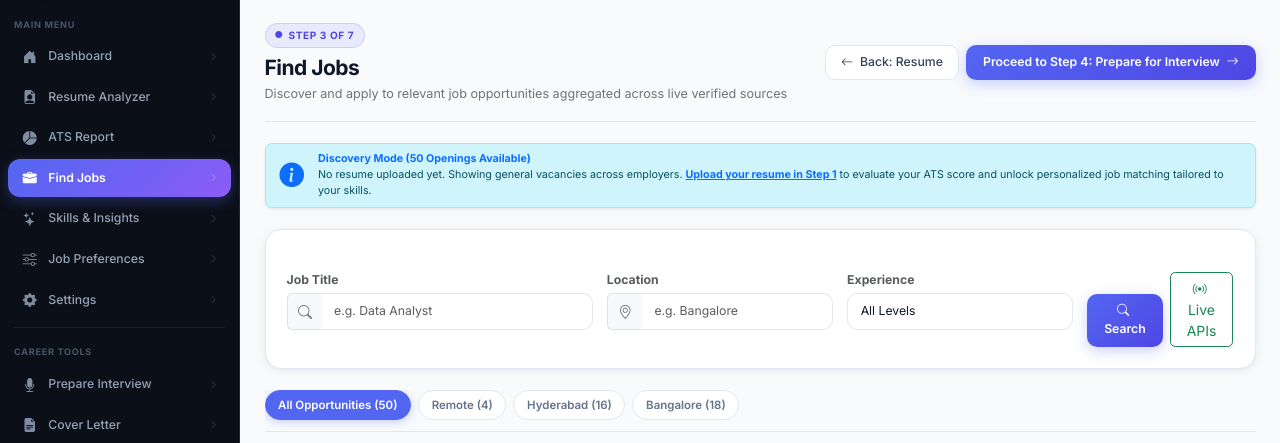
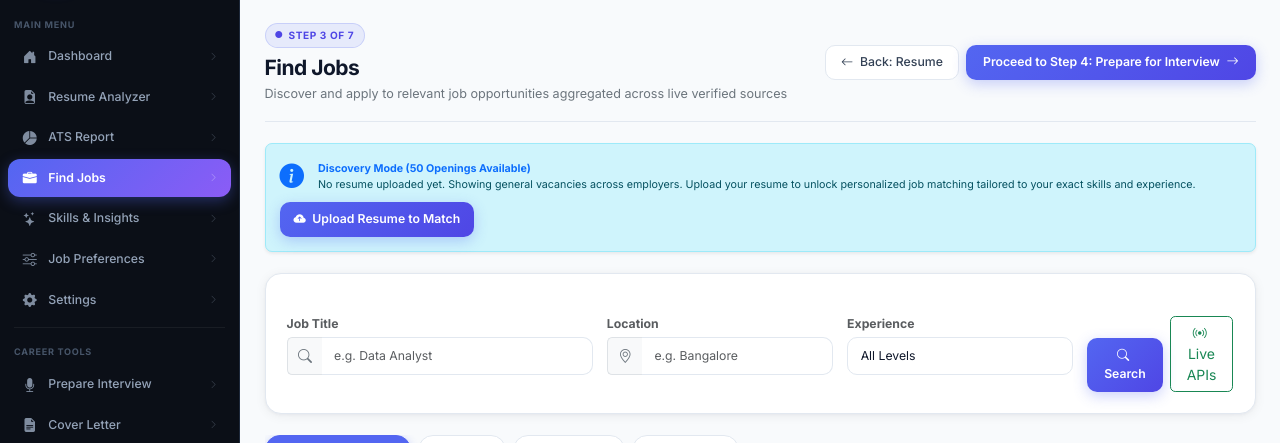
Before and after one commit to Vishnu-Sai-bit/AI_Job_Agent, a Flask app: page /jobs/ in a window 1280 px wide. Shown: the part 60-503 px from the top of the page. Run offline with Flask 3, Linux system fonts and the light colour scheme.

Commit message:
AI Job Agent

```diff
--- a/app/routes/resumes.py
+++ b/app/routes/resumes.py
@@ -76,8 +76,8 @@ def upload():
         with open("data/default_parsed_resume.json", "w", encoding="utf-8") as f:
             json.dump(parsed_dict, f, indent=2)
 
-        flash(f"Resume '{file.filename}' uploaded and parsed successfully! ATS Score: {parsed_dict['ats_score']}%", "success")
-        return redirect(url_for("resumes.parsed"))
+        flash(f"Resume '{file.filename}' uploaded and analyzed successfully! Found {len(parsed_dict['skills'])} skills. Showing tailored jobs matching your resume profile:", "success")
+        return redirect(url_for("jobs.index"))
     except Exception as e:
         flash(f"Analysis error: {e}", "danger")
         return redirect(url_for("resumes.index"))
--- a/app/templates/jobs/index.html
+++ b/app/templates/jobs/index.html
@@ -22,24 +22,39 @@
 
 <!-- Personalized Resume Match Notice -->
 {% if has_resume and candidate.skills %}
-  <div class="alert alert-success d-flex align-items-center mb-4 rounded-3 border-success-subtle bg-success-subtle py-2 px-3 shadow-sm">
+  <div class="alert alert-success d-flex align-items-center justify-content-between mb-4 rounded-3 border-success-subtle bg-success-subtle py-3 px-3 shadow-sm flex-wrap gap-2">
+    <div class="d-flex align-items-center">
       <i class="bi bi-patch-check-fill text-success fs-3 me-3"></i>
       <div class="small">
         <strong class="text-success d-block fs-6">Personalized Resume Matching Active ({{ jobs|length }} Matches)</strong>
-      Showing opportunities specifically matched to your resume:
+        Showing opportunities matched specifically to your uploaded resume:
         <span class="badge bg-success text-white">{{ candidate.preferred_role or 'Target Role' }}</span>
         <span class="badge bg-primary text-white">{{ candidate.experience_years or 0 }} yrs experience</span>
         <span class="badge bg-dark text-white">{{ candidate.skills|length }} verified skills</span>
         <span class="text-secondary ms-1">({{ candidate.skills[:5]|join(', ') }}{% if candidate.skills|length > 5 %}...{% endif %})</span>
       </div>
     </div>
+    <div class="d-flex gap-2 align-items-center">
+      <a href="{{ url_for('resumes.analyze') }}" class="btn btn-outline-success btn-sm px-3 fw-semibold">
+        <i class="bi bi-pie-chart-fill me-1"></i> ATS Report ({{ candidate.ats_score }}%)
+      </a>
+      <a href="{{ url_for('resumes.index') }}" class="btn btn-outline-secondary btn-sm px-3">
+        <i class="bi bi-upload me-1"></i> Re-upload Resume
+      </a>
+    </div>
+  </div>
 {% else %}
-  <div class="alert alert-info d-flex align-items-center mb-4 rounded-3 border-info-subtle bg-info-subtle py-2 px-3 shadow-sm">
+  <div class="alert alert-info d-flex align-items-center justify-content-between mb-4 rounded-3 border-info-subtle bg-info-subtle py-3 px-3 shadow-sm flex-wrap gap-2">
+    <div class="d-flex align-items-center">
       <i class="bi bi-info-circle-fill text-primary fs-3 me-3"></i>
       <div class="small">
         <strong class="text-primary d-block">Discovery Mode ({{ jobs|length }} Openings Available)</strong>
-      <span>No resume uploaded yet. Showing general vacancies across employers. <a href="{{ url_for('resumes.index') }}" class="fw-bold text-decoration-underline text-primary">Upload your resume in Step 1</a> to evaluate your ATS score and unlock personalized job matching tailored to your skills.</span>
+        <span>No resume uploaded yet. Showing general vacancies across employers. Upload your resume to unlock personalized job matching tailored to your exact skills and experience.</span>
       </div>
+    </div>
+    <a href="{{ url_for('resumes.index') }}" class="btn btn-primary btn-sm px-3 fw-semibold text-nowrap">
+      <i class="bi bi-cloud-arrow-up-fill me-1"></i> Upload Resume to Match
+    </a>
   </div>
 {% endif %}
 
```
Also changed, not shown: app/templates/resumes/index.html (+20 -8 lines). Lines whose indentation alone changed are shown as unchanged.
